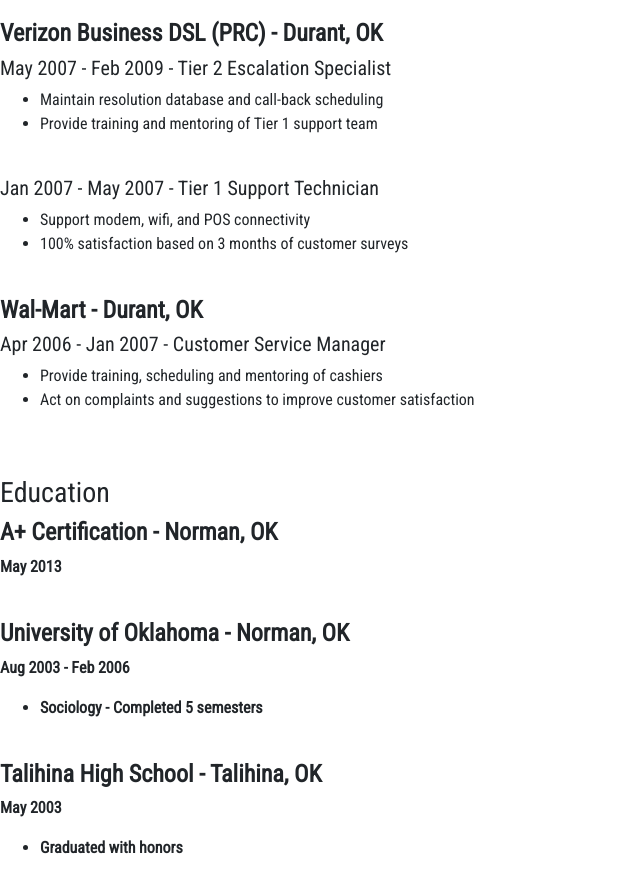
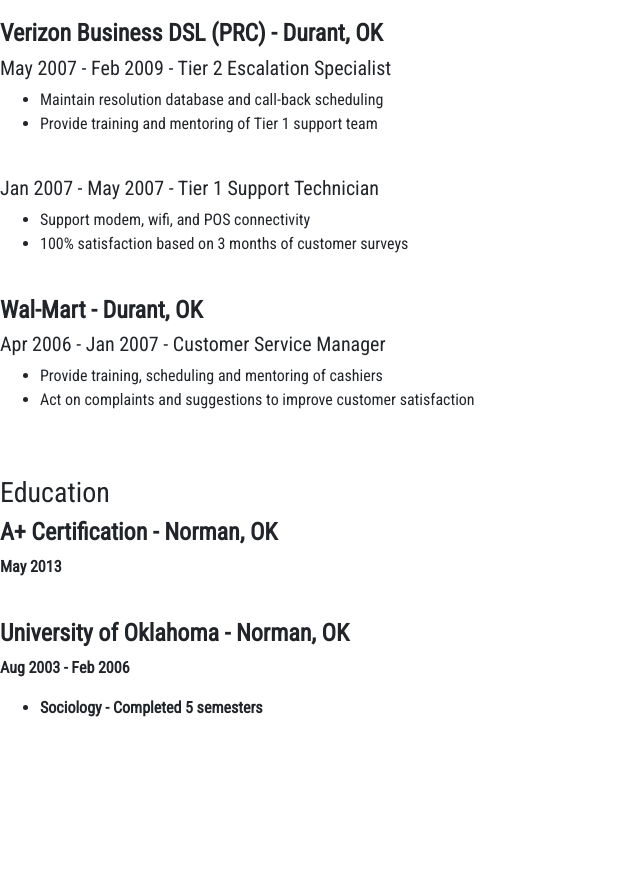
Before and after one commit to USA-RedDragon/usa-reddragon.github.io, a Jekyll site: the page built from raw.html, in a window 1280 px wide and 900 px high, scrolled down 1162 px. Shown: the top 893 px of the window, without its empty margins (0-640 px from the left). Built offline with Jekyll 4.4.1, drawn with Linux system fonts in a browser that asks for light colours; nearby versions of some CDN libraries; after the commit the page ends 1922 px from its top, so only the background shows below that.

Commit message:
Update schools.json

```diff
--- a/_data/schools.json
+++ b/_data/schools.json
@@ -14,14 +14,5 @@
     "points": [
       "Sociology - Completed 5 semesters"
     ]
-  },{
-    "name": "Talihina High School",
-    "location": "Talihina, OK",
-    "dates": "May 2003",
-    "image": "/assets/images/schools/talihina.png",
-    "url": "http://www.talihina.k12.ok.us/",
-    "points": [
-      "Graduated with honors"
-    ]
   }
 ]
```
